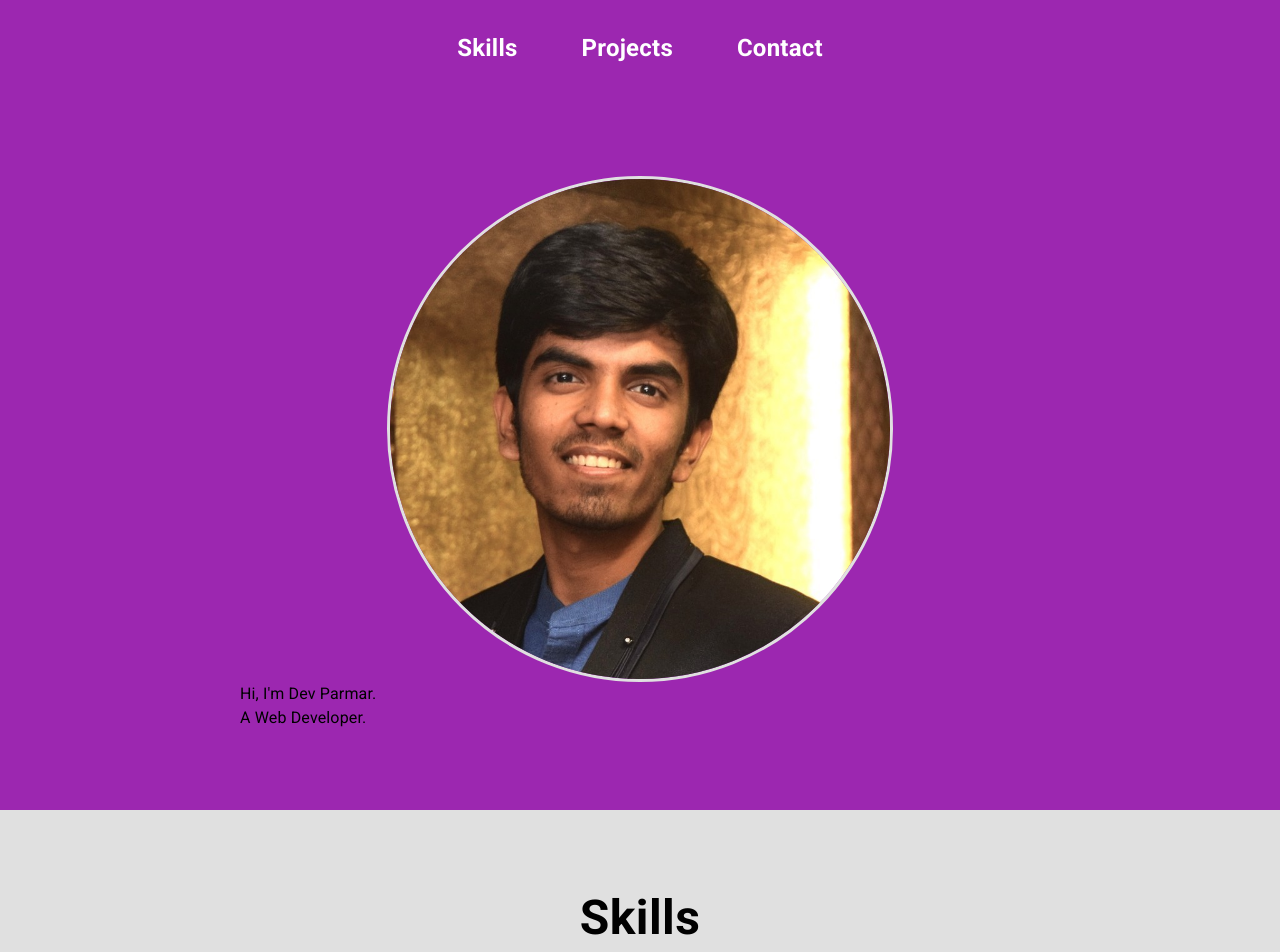
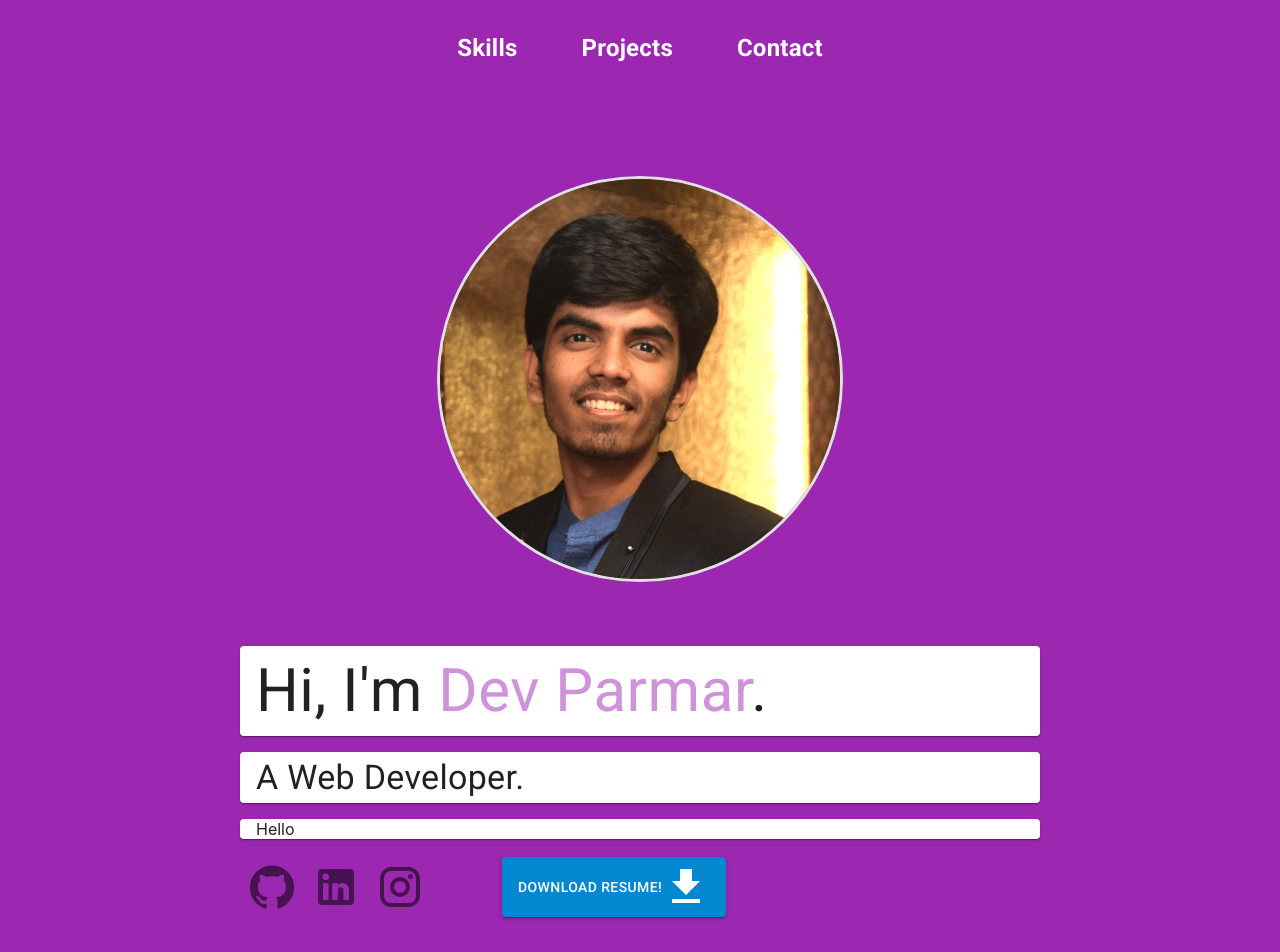
Before and after one commit to Dev-Parmar/portfolio, a React (Create React App) app: page / in a window 1280 px wide. Shown: the top 952 px of the page. Built offline with nearby package versions, Linux system fonts and the light colour scheme.

Commit message:
Contact me Added

```diff
--- a/public/index.html
+++ b/public/index.html
@@ -18,7 +18,7 @@
       name="Portfolio"
       content="Dev Parmar's portfolio"
     />
-    <title>Dev Parmar</title>
+    <title>Dev Parmar - Portfolio</title>
   </head>
   <body>
     <noscript>You need to enable JavaScript to run this app.</noscript>
--- a/src/components/Header.js
+++ b/src/components/Header.js
@@ -1,17 +1,29 @@
 import { Box } from '@mui/system'
-import { Typography, Avatar } from '@mui/material'
+import { Typography, Avatar, Paper, Button, IconButton } from '@mui/material'
 import React, { Fragment } from 'react'
+import GitHubIcon from '@mui/icons-material/GitHub';
+import LinkedInIcon from '@mui/icons-material/LinkedIn';
+import InstagramIcon from '@mui/icons-material/Instagram';
+import DownloadIcon from '@mui/icons-material/Download';
 
 function Header() {
     return (
         <Fragment>
             <Box sx={{ backgroundColor: '#9c27b0', display: 'flex', justifyContent: 'center', flexWrap: 'wrap', padding: '5em 0' }}>
                 <Box sx={{ width: '50em' }}>
-                    <Avatar src='profile.jpg' alt='Dev Parmar' sx={{ width: '25em', height: '25em', border: '3px solid #e0e0e0', margin: 'auto' }} />
+                    <Avatar src='profile.jpg' alt='Dev Parmar' sx={{ width: '20em', height: '20em', border: '3px solid #e0e0e0', margin: 'auto' }} />
                 </Box>
-                <Box sx={{ width: '50em' }}>
-                    <Typography>Hi, I'm Dev Parmar.</Typography>
-                    <Typography>A Web Developer.</Typography>
+                <Box sx={{ width: '50em', padding: '3em 0' }}>
+                    <Paper sx={{ paddingX: '1em', marginY: '1em' }}><Typography sx={{ fontSize: 'h2.fontSize' }}>Hi, I'm <span style={{ color: '#ce93d8' }}>Dev Parmar</span>.</Typography></Paper>
+                    <Paper sx={{ paddingX: '1em', marginY: '1em' }}><Typography sx={{ fontSize: 'h4.fontSize' }}>A Web Developer.</Typography></Paper>
+                    <Paper sx={{ paddingX: '1em', marginY: '1em' }}>Hello</Paper>
+
+                    <IconButton href='https://github.com/Dev-Parmar' target='_blank'><GitHubIcon sx={{ width: '2em', height: '2em' }} /></IconButton>
+                    <IconButton href='https://www.linkedin.com/in/devparmar22' target='_blank'><LinkedInIcon sx={{ width: '2em', height: '2em' }} /></IconButton>
+                    <IconButton href='https://www.instagram.com/devparmar22' target='_blank'><InstagramIcon sx={{ width: '2em', height: '2em' }} /></IconButton>
+                    <Button href='Resume.pdf' target='_blank' variant='contained' color='info' sx={{ margin: '0 5em' }} download> Download Resume!
+                        <DownloadIcon sx={{ width: '2em', height: '2em' }} /></Button>
+
                 </Box>
             </Box>
         </Fragment >
--- a/src/components/Projects.js
+++ b/src/components/Projects.js
@@ -36,7 +36,7 @@ function Projects() {
                         <Typography sx={{ margin: '2em 0' }}>
                             'ECASH' - A basic product dashboard built using React, Node.JS, Express.JS and MaterialUI. You can do Crud operations into the database using REST APIs along with Member Login and Signup.
                         </Typography>
-                        <CardActions sx={{ margin: '0.5em 1em' }}>
+                        <CardActions sx={{ margin: 'auto' }}>
                             <Button target='_blank' href='https://github.com/Dev-Parmar/ecash-frontend' variant='outlined' size='large'><Typography>FrontEnd </Typography><OpenInNewIcon /></Button>
                             <Button target='_blank' href='https://github.com/Dev-Parmar/ecash-backend' variant='outlined' size='large'><Typography>BackEnd </Typography><OpenInNewIcon /></Button>
                         </CardActions>
```
